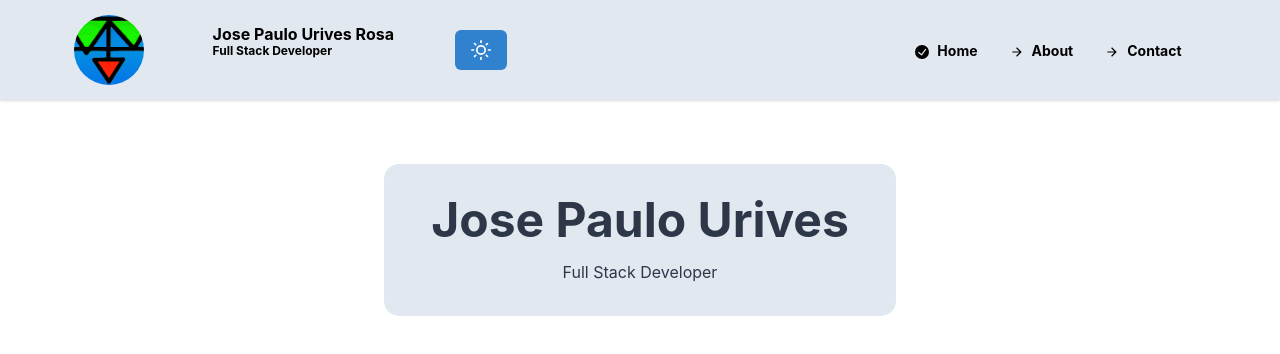
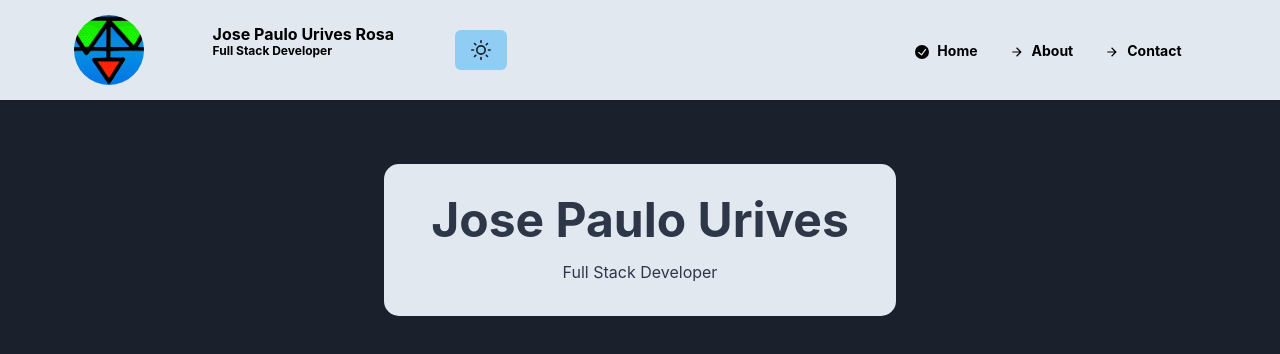
Before and after one commit to JoseP-UR/personal-page, a Next.js app: page / in a window 1280 px wide. Shown: the top 354 px of the page. Built offline with nearby package versions, Linux system fonts and the light colour scheme.

Commit message:
fixed color mode

```diff
--- a/chakra.js
+++ b/chakra.js
@@ -2,16 +2,12 @@
 // a) import `ChakraProvider` component as well as the storageManagers
 import {
     ChakraProvider,
-    cookieStorageManager,
     localStorageManager,
   } from "@chakra-ui/react"
 
-  export function Chakra({ cookies, children }) {
+  export function Chakra({ children }) {
     // b) Pass `colorModeManager` prop
-    const colorModeManager =
-      typeof cookies === "string"
-        ? cookieStorageManager(cookies)
-        : localStorageManager
+    const colorModeManager = localStorageManager
 
     return (
       <ChakraProvider resetCSS colorModeManager={colorModeManager}>
--- a/pages/_document.js
+++ b/pages/_document.js
@@ -1,6 +1,7 @@
 // pages/_document.js
 
 import { ColorModeScript } from "@chakra-ui/react"
+import { localStorageManager } from "@chakra-ui/color-mode"
 import NextDocument, { Html, Head, Main, NextScript } from "next/document"
 import theme from "../themes/theme"
 
@@ -10,7 +11,7 @@ export default class Document extends NextDocument {
       <Html lang="en">
         <Head />
         <body>
-          <ColorModeScript initialColorMode={theme.config.initialColorMode} />
+          <ColorModeScript initialColorMode={theme.config.initialColorMode} colorModeManager="localStorageManager" />
           <Main />
           <NextScript />
         </body>
--- a/themes/theme.js
+++ b/themes/theme.js
@@ -10,7 +10,7 @@ const breakpoints = createBreakpoints({
 
 const config = {
   initialColorMode: "dark",
-  useSystemColorMode: false,
+  useSystemColorMode: true,
   fonts: {
     body: "monospace, sans-serif",
     heading: "Georgia, serif",
```
